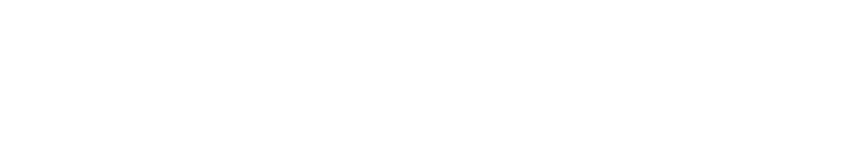
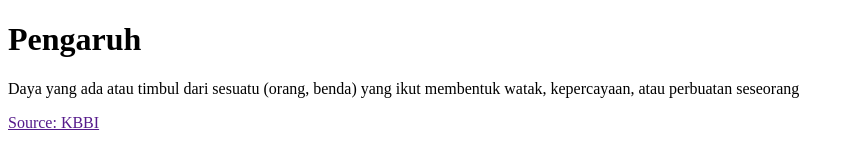
Before and after one commit to Vincentius31/koda-b6-html1, a plain HTML site: page Page/pengaruh.html in a window 1280 px wide. Shown: the whole page, without its empty margins (0-854 px from the left). Drawn offline with Linux system fonts and the light colour scheme.

Commit message:
feat: adding information at body section

```diff
--- a/Page/pengaruh.html
+++ b/Page/pengaruh.html
@@ -6,6 +6,8 @@
         <meta charset="UTF-8"/>
     </head>
     <body>
-
+        <h1>Pengaruh</h1>
+        <p> Daya yang ada atau timbul dari sesuatu (orang, benda) yang ikut membentuk watak, kepercayaan, atau perbuatan seseorang</p>
+        <a href="">Source: KBBI</a>
     </body>
 </html>
```
